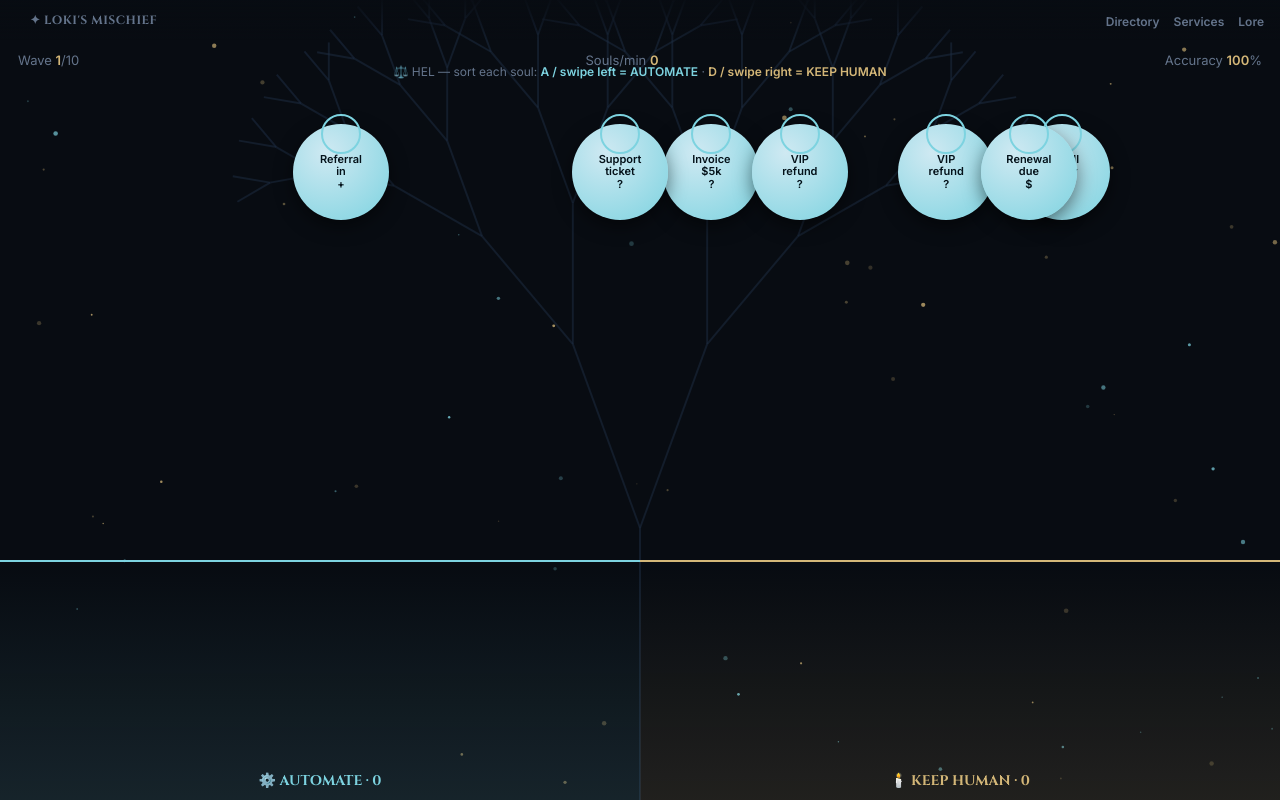
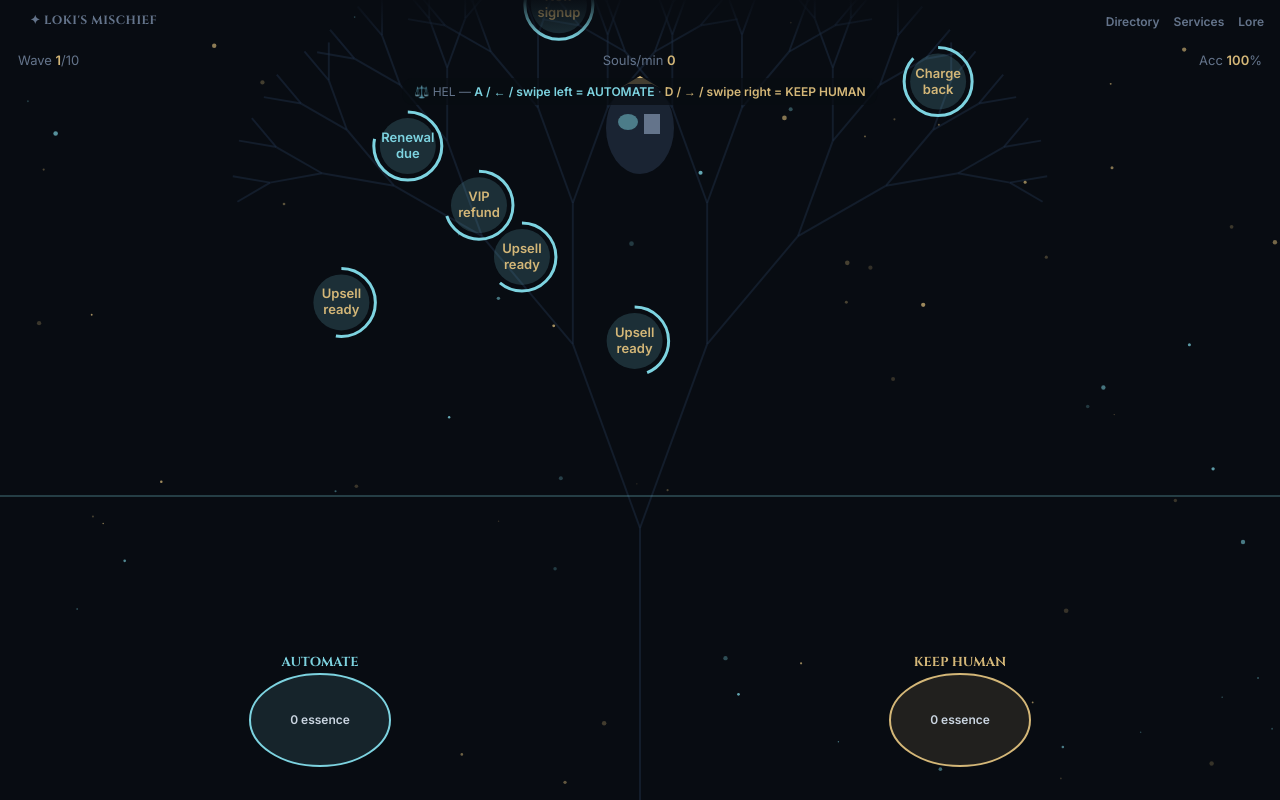
Before and after one commit to lokibeinblodsson-ctrl/lokis-mischief, a website: page games/hel.html in a window 1280 px wide. Both pictures are taken after a click on the button "Open the Gate →". Drawn offline with Linux system fonts and the light colour scheme.

Commit message:
fix: pointer-events on #stage unblocks canvas taps (Hel/Fenrir/Jormungandr), Jormungandr sequence start=3 + show-step fix, Hel keyboard input + state bug

```diff
--- a/games/engine.css
+++ b/games/engine.css
@@ -17,7 +17,9 @@ body{font-family:'Inter',system-ui,sans-serif;background:var(--void);color:var(-
   overflow:hidden;-webkit-tap-highlight-color:transparent;user-select:none}
 #bg{position:fixed;inset:0;z-index:0;display:block}
 .stage{position:fixed;inset:0;z-index:2;display:flex;flex-direction:column;align-items:center;justify-content:center}
-#stage{position:fixed;inset:0;z-index:2;display:flex;flex-direction:column;align-items:center;justify-content:center;padding:0 12px}
+#stage{position:fixed;inset:0;z-index:2;display:flex;flex-direction:column;align-items:center;justify-content:center;padding:0 12px;pointer-events:none}
+#stage .panel{pointer-events:auto}
+.hel-tip{position:fixed;top:78px;left:50%;transform:translateX(-50%);z-index:3;font-size:12px;color:var(--muted);background:rgba(8,12,18,.7);padding:6px 12px;border-radius:10px;max-width:92vw;text-align:center}
 .topbar{position:fixed;top:0;left:0;right:0;z-index:5;display:flex;align-items:center;justify-content:space-between;
   padding:10px 16px;background:linear-gradient(180deg,rgba(8,12,18,.9),transparent)}
 .brand{font-family:'Cinzel',serif;font-weight:900;font-size:14px;color:var(--gold);letter-spacing:.5px}
--- a/games/hel.html
+++ b/games/hel.html
@@ -7,132 +7,151 @@
 <link rel="preconnect" href="https://fonts.googleapis.com">
 <link href="https://fonts.googleapis.com/css2?family=Cinzel:wght@400;700;900&family=Inter:wght@300;400;600&display=swap" rel="stylesheet">
 <link rel="stylesheet" href="../games/engine.css">
-<style>
-  #game{position:fixed;inset:0;z-index:1}
-  .orb{position:absolute;width:96px;height:96px;border-radius:50%;display:flex;align-items:center;justify-content:center;
-    text-align:center;font-size:11px;font-weight:600;color:#04121a;background:radial-gradient(circle at 35% 30%,#cfe9f2,#7dd3e0);
-    box-shadow:0 6px 18px rgba(0,0,0,.5);padding:6px;line-height:1.15}
-  .pile{position:fixed;bottom:0;width:50%;height:30%;z-index:2;display:flex;align-items:flex-end;justify-content:center;
-    font-family:'Cinzel',serif;font-weight:700;font-size:14px;padding-bottom:10px}
-  #autoPile{left:0;background:linear-gradient(180deg,transparent,rgba(125,211,224,.12));color:var(--ice);border-top:2px solid var(--ice)}
-  #humanPile{right:0;background:linear-gradient(180deg,transparent,rgba(212,183,120,.12));color:var(--gold);border-top:2px solid var(--gold)}
-  .timer{position:absolute;border:2px solid var(--ice);border-radius:50%;width:40px;height:40px;pointer-events:none}
-  @media(max-width:640px){.orb{width:74px;height:74px;font-size:9px}.pile{height:22%;font-size:12px}}
-  .hel{position:fixed;top:64px;left:50%;transform:translateX(-50%);z-index:2;text-align:center;font-size:12px;color:var(--muted)}
-</style>
+<style>#game{position:fixed;inset:0;z-index:1}</style>
 </head>
 <body>
 <canvas id="bg"></canvas>
 <div class="topbar"><a href="../index.html" class="brand">✦ LOKI'S MISCHIEF</a>
   <div><a href="../directory.html">Directory</a><a href="../services.html">Services</a><a href="../lore.html">Lore</a></div></div>
-<div class="hud"><span>Wave <b id="wave">1</b>/10</span><span>Souls/min <b id="spm">0</b></span><span>Accuracy <b id="acc">100</b>%</span></div>
-<div class="hel">⚖️ HEL — sort each soul: <b style="color:var(--ice)">A / swipe left = AUTOMATE</b> · <b style="color:var(--gold)">D / swipe right = KEEP HUMAN</b></div>
+<div class="hud"><span>Wave <b id="wave">1</b>/10</span><span>Souls/min <b id="spm">0</b></span><span>Acc <b id="acc">100</b>%</span></div>
+<div class="hel-tip" id="tip">⚖️ HEL — <b style="color:#7dd3e0">A / ← / swipe left = AUTOMATE</b> · <b style="color:#d4b778">D / → / swipe right = KEEP HUMAN</b></div>
 <div id="game"></div>
-<div id="autoPile" class="pile">⚙️ AUTOMATE</div>
-<div id="humanPile" class="pile">🕯️ KEEP HUMAN</div>
 <div id="stage"></div>
-
 <script src="../games/engine.js"></script>
 <script>
-const G = {
-  id:'hel', deity:'hel', lesson:'You built the boundary first — route every lead before the pile forms. Get Odin\'s Decision OS triage workflow.',
-  mount(){ buildIntro(); },
-  onResize(){}
-};
-Engine._game = G;
+const G={ id:'hel', deity:'hel',
+  lesson:'You built the boundary first — route every lead before the pile forms. Get Odin\'s Decision OS triage workflow.',
+  mount(){ buildIntro(); }, onResize(w,h){ if(cv){cv.width=w;cv.height=h;} } };
+Engine._game=G;
 
-const LABELS = [
-  ['VIP','refund','?'],['Cold','lead','?'],['Invoice','$5k','?'],['Angry','tweet','!'],
-  ['Demo','no-show','?'],['Upsell','ready','$'],['Charge','back','!'],['New','signup','+'],
-  ['Support','ticket','?'],['Renewal','due','$'],['Bug','report','!'],['Referral','in','+']
+const C=Engine.C;
+let cv,cx,w,h,state='idle';
+let souls=[], wave=1, solved=0, correct=0, total=0, waveStart=0, essAuto=0, essHuman=0, timerBase=5;
+const LABELS=[
+  ['VIP','refund'],['Cold','lead'],['Invoice','$5k'],['Angry','tweet'],['Demo','no-show'],
+  ['Upsell','ready'],['Charge','back'],['New','signup'],['Support','ticket'],['Renewal','due'],['Bug','report'],['Referral','in']
 ];
-let orbs=[], wave=1, solved=0, correct=0, total=0, waveStart=0, spawnTimer=0, orbTime=5, essAuto=0, essHuman=0;
+// a soul should be KEEP HUMAN if it needs a person (VIP, Referral, New, Upsell, Angry, Charge, Bug, Support) else AUTOMATE
+function shouldHuman(l){ return ['VIP','Referral','New','Upsell','Angry','Charge','Bug','Support','Demo'].includes(l[0]); }
 
 function buildIntro(){
-  document.getElementById('stage').innerHTML = `<div class="panel">
+  document.getElementById('stage').innerHTML=`<div class="panel">
     <h1>⚖️ Hel — Soul Sorting</h1>
-    <p>Souls arrive at Hel's gate. Decide fast: <b style="color:var(--ice)">A / swipe left = AUTOMATE</b> the routine ones, <b style="color:var(--gold)">D / swipe right = KEEP HUMAN</b> the ones needing a soul.</p>
-    <p style="color:var(--muted);font-size:12px">5-second ring on each orb. Wrong call costs essence. 10 waves of 8. Fast + accurate = high souls/min.</p>
+    <p>Souls drift toward Hel's gate. Sort fast: <b style="color:#7dd3e0">A / ← / swipe left = AUTOMATE</b> the routine ones, <b style="color:#d4b778">D / → / swipe right = KEEP HUMAN</b> the ones needing a soul.</p>
+    <p style="color:var(--muted);font-size:12px">A 5-second ring ticks each soul. Wrong call costs essence. 10 waves of 8. Fast + accurate = a high souls/min.</p>
     <div class="lesson">✦ Best converter: this is your agency's triage in 60 seconds.</div>
-    <div class="row"><button class="btn" id="startBtn">Open the Gate →</button></div>
-  </div>`;
-  document.getElementById('startBtn').onclick = startGame;
+    <div class="row"><button class="btn" id="startBtn">Open the Gate →</button></div></div>`;
+  document.getElementById('startBtn').onclick=start;
 }
-function startGame(){
-  document.getElementById('stage').innerHTML='';
+function start(){
+  document.getElementById('stage').innerHTML=''; cv=document.createElement('canvas'); cv.className='game';
+  cv.width=innerWidth; cv.height=innerHeight; document.getElementById('game').appendChild(cv); cx=cv.getContext('2d');
+  Engine.fitCanvas(cv); w=cv.width; h=cv.height;
+  cv.addEventListener('pointerdown',onDown);
+  addEventListener('keydown',onKey);
+  state='playing';
   Engine.setState('playing'); Engine.startLoop(frame);
-  wave=1; solved=0; correct=0; total=0; orbTime=5; waveStart=performance.now(); spawnTimer=0;
-  orbs=[]; essAuto=0; essHuman=0;
-  document.getElementById('autoPile').textContent='⚙️ AUTOMATE'; document.getElementById('humanPile').textContent='🕯️ KEEP HUMAN';
-  spawnWave();
+  wave=1; solved=0; correct=0; total=0; essAuto=0; essHuman=0; timerBase=5; waveStart=performance.now();
+  document.getElementById('wave').textContent=1; spawnWave();
 }
 function spawnWave(){
-  const g=document.getElementById('game'); g.innerHTML='';
-  orbs=[];
-  for(let i=0;i<8;i++){ setTimeout(()=>spawnOrb(), i*450); }
+  souls=[]; solved=0;
+  for(let i=0;i<8;i++) setTimeout(()=>{ if(state==='playing') spawnSoul(); }, i*430);
   waveStart=performance.now();
 }
-function spawnOrb(){
-  const g=document.getElementById('game');
-  const label=LABELS[Math.floor(Math.random()*LABELS.length)];
-  const el=document.createElement('div'); el.className='orb';
-  el.innerHTML=label.join('<br>');
-  const x=Math.random()*(innerWidth-160)+40, y=120;
-  el.style.left=x+'px'; el.style.top=y+'px'; g.appendChild(el);
-  const t=document.createElement('div'); t.className='timer'; g.appendChild(t);
-  const o={el,t,x,y,label,dead:false,t0:performance.now(),life:orbTime*1000,swiped:false};
-  orbs.push(o);
-  // swipe handling
-  let sx=null;
-  el.addEventListener('pointerdown',e=>{sx=e.clientX;});
-  el.addEventListener('pointerup',e=>{ if(sx===null)return; const dx=e.clientX-sx;
-    if(dx<-30) decide(o,'auto'); else if(dx>30) decide(o,'human'); });
+function spawnSoul(){
+  const lab=LABELS[Math.floor(Math.random()*LABELS.length)];
+  const x=w/2 + (Math.random()*2-1)*(w*0.30);
+  souls.push({lab, x, y:-40, decided:false, dead:false, t0:performance.now(), life:timerBase*1000});
 }
-function decide(o,side){
-  if(o.swiped) return; o.swiped=true;
-  const autoWords=['Invoice','Charge','Angry','Bug','Support','Renewal','Demo','Cold'];
-  const wantsHuman = o.label[1]==='?' && ['VIP','Referral','New','Upsell'].includes(o.label[0]) ? false :
-                     (o.label[1]==='!' || o.label[0]==='VIP');
-  // simpler rule: '!' or 'VIP' -> keep human; '$' or routine -> automate
-  const shouldHuman = o.label[1]==='!' || o.label[0]==='VIP';
-  const ok = (side==='human')===shouldHuman;
-  total++; if(ok){ correct++; if(side==='auto') essAuto+=10; else essHuman+=10; } else { if(side==='auto') essAuto-=10; else essHuman-=10; }
-  o.el.style.transition='transform .25s, opacity .25s';
-  o.el.style.transform=`translateX(${side==='auto'?-200:200}px) scale(.4)`; o.el.style.opacity='0';
-  o.dead=true; solved++;
-  Engine.blip(ok?660:180, .09, ok?'sine':'sawtooth', .18);
-  setTimeout(()=>{ o.el.remove(); o.t.remove(); }, 250);
-  if(solved>=8){ wave++; if(wave>10){ endGame(); } else { document.getElementById('wave').textContent=wave; orbTime=Math.max(2,5-wave*0.3); setTimeout(spawnWave,500); } }
+function onDown(e){
+  const r=cv.getBoundingClientRect(); const x=e.clientX-r.left, y=e.clientY-r.top;
+  for(const s of souls){ if(s.decided||s.dead) continue;
+    if((x-s.x)**2+(y-s.y)**2 < 60*60){ decide(s, x < w/2 ? 'auto':'human'); return; } }
+}
+function onKey(e){
+  if(e.key==='a'||e.key==='A'||e.key==='ArrowLeft'){ pickSide('auto'); }
+  else if(e.key==='d'||e.key==='D'||e.key==='ArrowRight'){ pickSide('human'); }
+}
+function pickSide(side){
+  // decide the lowest (closest to gate) undecided soul
+  let best=null; for(const s of souls){ if(!s.decided&&!s.dead){ if(!best||s.y>best.y) best=s; } }
+  if(best) decide(best, side);
+}
+function decide(s,side){
+  s.decided=true; total++;
+  const ok=(side==='human')===shouldHuman(s.lab);
+  if(ok){ correct++; if(side==='auto')essAuto+=10; else essHuman+=10; Engine.blip(ok?660:200,.09,'sine',.18); }
+  else { if(side==='auto')essAuto-=10; else essHuman-=10; Engine.blip(150,.12,'sawtooth',.16); }
+  s.dead=true; s.fly=side;
+  solved++;
+  if(solved>=8){ wave++; if(wave>10){ return end(); } document.getElementById('wave').textContent=wave;
+    timerBase=Math.max(2,timerBase-0.3); setTimeout(spawnWave,400); }
 }
 function frame(dt){
-  const now=performance.now();
-  for(const o of orbs){
-    if(o.dead) continue;
-    const tleft=1-(now-o.t0)/o.life;
-    o.el.style.top=(120+ (1-tleft)*0 + Math.sin(now/300)*4)+'px';
-    o.t.style.left=(o.x+28)+'px'; o.t.style.top=(o.y-6)+'px';
-    o.t.style.borderColor = tleft<0.25?'#ef4444':'#7dd3e0';
-    o.t.style.clipPath=`polygon(50% ${50-(tleft*50)}%, 100% 0,50% 50, 0 0)`;
-    if(tleft<=0){ // timeout = wrong (missed)
-      total++; o.swiped=true; o.dead=true;
-      if(o.label[1]==='auto') essAuto-=10; else essHuman-=10;
-      o.el.style.opacity='0'; o.el.remove(); o.t.remove(); solved++;
-      if(solved>=8){ wave++; if(wave>10) endGame(); else {document.getElementById('wave').textContent=wave; orbTime=Math.max(2,5-wave*0.3); setTimeout(spawnWave,500);} }
-    }
+  if(state!=='playing') return;
+  cx.clearRect(0,0,w,h);
+  // Hel half-alive/half-corpse at top center
+  drawHel();
+  // gate line
+  const gateY=h*0.62;
+  cx.strokeStyle='rgba(125,211,224,.25)'; cx.lineWidth=2; cx.beginPath(); cx.moveTo(0,gateY); cx.lineTo(w,gateY); cx.stroke();
+  // piles
+  drawPile(0.25*w, '#7dd3e0', 'AUTOMATE', essAuto);
+  drawPile(0.75*w, '#d4b778', 'KEEP HUMAN', essHuman);
+  // souls
+  for(const s of souls){
+    if(s.decided){
+      const tx=s.fly==='auto'?0.25*w:0.75*w; s.x+=(tx-s.x)*Math.min(1,dt*8); s.y+=(h*0.9-s.y)*Math.min(1,dt*6);
+      if(Math.abs(s.y-h*0.9)<6){ s.done=true; }
+    } else { s.y += (gateY - s.y)*Math.min(1,dt*0.3) + dt*40; }
+    const tleft=1-(performance.now()-s.t0)/s.life;
+    if(!s.decided && tleft<=0){ // timeout = miss
+      total++; s.decided=true; s.dead=true; s.fly=shouldHuman(s.lab)?'human':'auto';
+      if(s.fly==='auto')essAuto-=10; else essHuman-=10; solved++;
+      if(solved>=8){ wave++; if(wave>10){return end();} document.getElementById('wave').textContent=wave; timerBase=Math.max(2,timerBase-0.3); setTimeout(spawnWave,400);} }
+    drawSoul(s,tleft);
   }
-  const mins=(now-waveStart)/60000;
-  document.getElementById('spm').textContent = mins>0?Math.round(solved/Math.max(mins,0.016)):0;
-  document.getElementById('acc').textContent = total?Math.round(correct/total*100):100;
-  document.getElementById('autoPile').textContent='⚙️ AUTOMATE · '+(essAuto>0?essAuto:0);
-  document.getElementById('humanPile').textContent='🕯️ KEEP HUMAN · '+(essHuman>0?essHuman:0);
+  souls=souls.filter(s=>!(s.done&&s.decided)|| !s.decided);
+  // hud
+  const mins=(performance.now()-waveStart)/60000;
+  document.getElementById('spm').textContent= Math.round(solved/Math.max(mins,0.016));
+  document.getElementById('acc').textContent= total?Math.round(correct/total*100):100;
 }
-function endGame(){
-  Engine.startLoop(()=>{});
+function drawHel(){
+  const cx0=w/2, cy0=h*0.16;
+  // body
+  cx.fillStyle='#1a2433'; cx.beginPath(); cx.ellipse(cx0,cy0,34,46,0,0,7); cx.fill();
+  // two halves: left alive (blue), right corpse (grey)
+  cx.fillStyle='rgba(125,211,224,.5)'; cx.beginPath(); cx.ellipse(cx0-12,cy0-6,10,8,0,0,7); cx.fill();
+  cx.fillStyle='#64748b'; cx.fillRect(cx0+4,cy0-14,16,20);
+  // crown
+  cx.fillStyle=C.gold; cx.beginPath(); cx.moveTo(cx0-20,cy0-40); cx.lineTo(cx0,cy0-52); cx.lineTo(cx0+20,cy0-40); cx.lineTo(cx0+12,cy0-44); cx.lineTo(cx0-12,cy0-44); cx.closePath(); cx.fill();
+}
+function drawSoul(s,tleft){
+  const col = shouldHuman(s.lab)?C.gold:C.ice;
+  cx.save(); cx.translate(s.x,s.y);
+  cx.fillStyle='rgba(125,211,224,.18)'; cx.beginPath(); cx.arc(0,0,28,0,7); cx.fill();
+  cx.fillStyle=col; cx.font='600 13px Inter'; cx.textAlign='center';
+  cx.fillText(s.lab[0],0,-4); cx.fillText(s.lab[1],0,12);
+  // timer ring
+  cx.strokeStyle = tleft<0.25?'#ef4444':C.ice; cx.lineWidth=3;
+  cx.beginPath(); cx.arc(0,0,34,-Math.PI/2, -Math.PI/2 + Math.max(0,tleft)*2*Math.PI); cx.stroke();
+  cx.restore();
+}
+function drawPile(px,col,label,ess){
+  const py=h*0.9;
+  cx.fillStyle=col; cx.globalAlpha=0.12; cx.beginPath(); cx.ellipse(px,py,70,46,0,0,7); cx.fill(); cx.globalAlpha=1;
+  cx.strokeStyle=col; cx.lineWidth=2; cx.beginPath(); cx.ellipse(px,py,70,46,0,0,7); cx.stroke();
+  cx.fillStyle=col; cx.font='700 13px Cinzel'; cx.textAlign='center'; cx.fillText(label,px,py-54);
+  cx.fillStyle='#cbd5e1'; cx.font='600 12px Inter'; cx.fillText((ess>0?ess:0)+' essence',px,py+4);
+}
+function end(){
+  state='lose'; Engine.startLoop(()=>{});
+  cv.removeEventListener('pointerdown',onDown); removeEventListener('keydown',onKey);
   const spm=Math.round(solved/((performance.now()-waveStart)/60000)||1);
-  Engine.showEnd({ title:'⚖️ The Gate Holds', score:solved, sub:`${spm} souls/min · ${total?Math.round(correct/total*100):100}% acc`,
-    lesson:G.lesson, deity:G.deity, shareCard:null });
+  Engine.showEnd({ title:'⚖️ The Gate Holds', score:solved, sub:`${spm} souls/min · ${total?Math.round(correct/total*100):100}% acc`, lesson:G.lesson, deity:G.deity, shareCard:null });
 }
 G.mount();
 </script>
-</body>
-</html>
+</body></html>
```
Also changed, not shown: games/jormungandr.html (+55 -36 lines).
